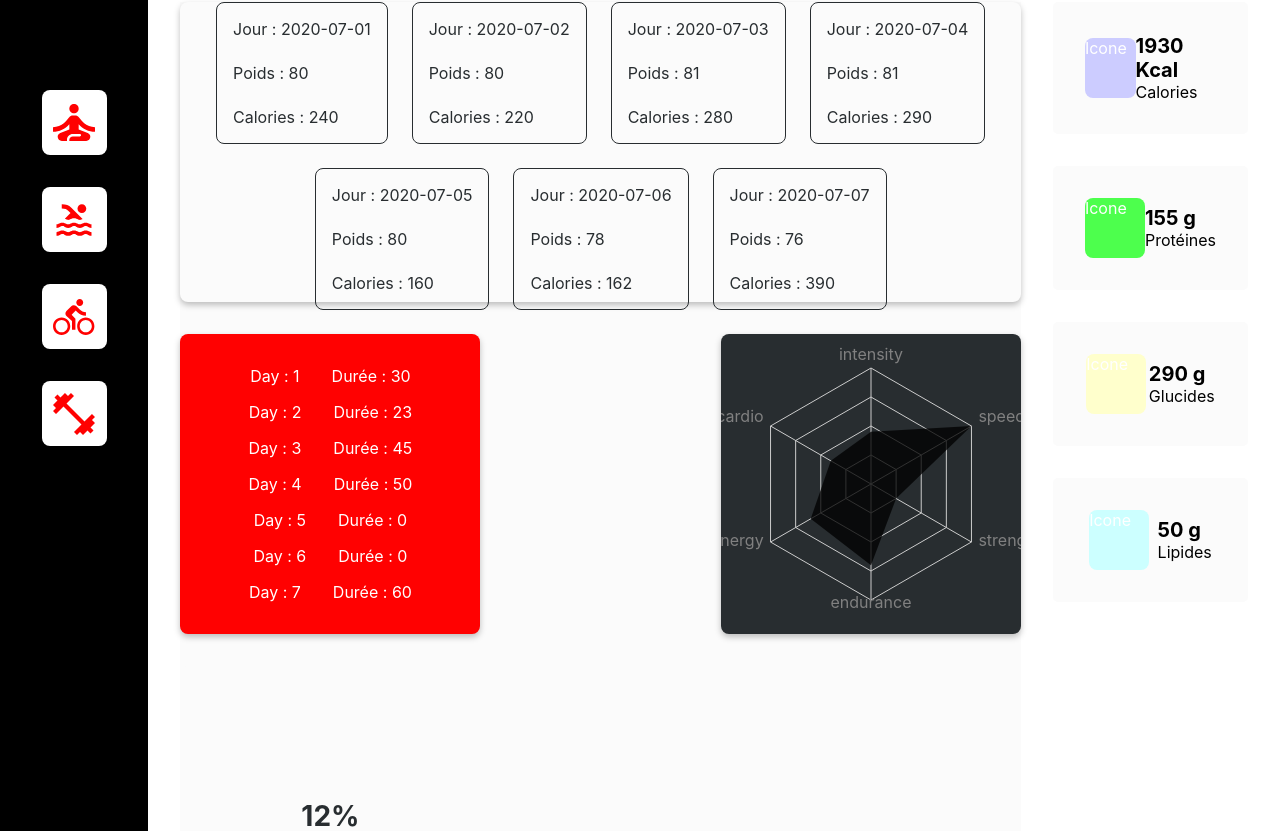
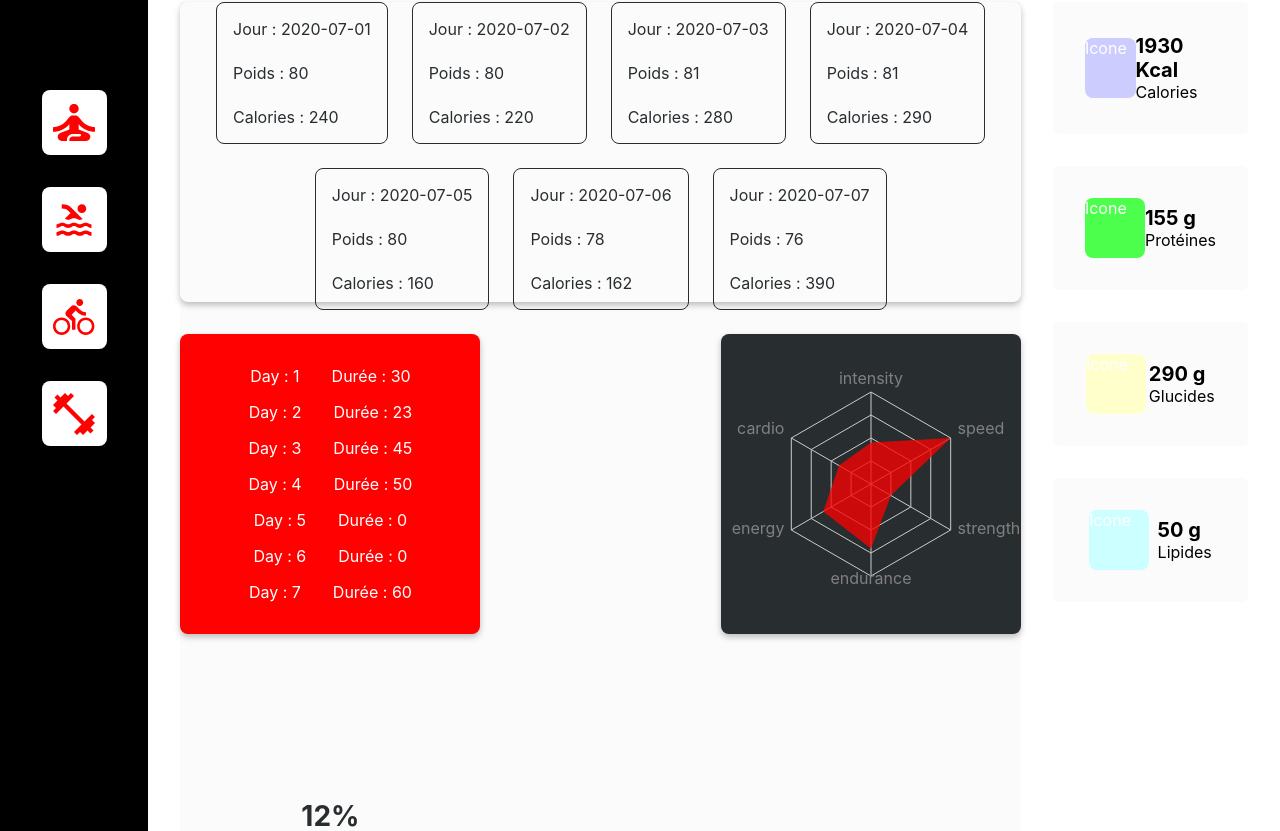
Before and after one commit to Mil00Z/sport-see, a React (Vite) app: page / in a window 1280 px wide. Shown: the part 385-1216 px from the top of the page. Built offline with nearby package versions, Linux system fonts and the light colour scheme.

Commit message:
Update Performance component with gestion of not fetching data + use state and effect

```diff
--- a/src/components/graphics/Performance.jsx
+++ b/src/components/graphics/Performance.jsx
@@ -1,4 +1,7 @@
+import { useState,useEffect } from 'react';
 import mockPerformance from '@datas/mock/mockUser12Performance.json'
+import Error from '@components/error/Error';
+
 import { Radar, RadarChart, PolarGrid, PolarAngleAxis, PolarRadiusAxis, ResponsiveContainer } from 'recharts';
 
 import '@styles/layout/graphics.scss'
@@ -8,88 +11,70 @@ const Performance = () => {
 
   const dataPerf = mockPerformance[0];
 
-  const values = Object.keys(dataPerf.data).map(key => dataPerf.data[key].value);
+  const [dataLife,setDataLife] = useState(false);
 
-  const criterias = Object.keys(dataPerf.kind).map(key => dataPerf.kind[key]).reverse();
+  const [dataSets,setDataSets] = useState([]);
+
+  // const values = Object.keys(dataPerf.data).map(key => dataPerf.data[key].value);
+
+  // const criterias = Object.keys(dataPerf.kind).map(key => dataPerf.kind[key]).reverse();
 
 
-  let dataSets;
+  useEffect(() => {
 
-  if (dataPerf.length !== 0) {
+    if (dataPerf) {
 
-    dataSets = dataPerf.data.map((item,index) => {
+      setDataLife(dataLife=>!dataLife);
+
+      setDataSets(dataSets => {
+
+        return dataPerf.data.map((item) => {
 
           return {
             "subject": dataPerf.kind[item.kind],
             "value": item.value,
             "fullMark":450
           }
+
+        }).reverse()
+
       });
-
-    dataSets.reverse();
 
     } else {
 
-    dataSets = [];
+      console.error('No data available to display');
+
     }
 
-
-  console.log(dataSets, values);
+  },[dataPerf]);
 
 
   return (
 
-    <div className="block performance">
-
-    {/* <div className="vals">
-    //       { values.map((val,index) => {
-
-    //             return (
-    //               <div key={`kind-${index}`} className="kind">
-    //                 <span>{val}</span>
-
-    //               </div>
-    //             )
-
-    //         }
-    //       )}
-
-       </div>
-      <div className="crits">
+    <div className="block performance" data-user={dataPerf?.userId}>
 
 
-    //       { criterias.map((crit,index) => {
-
-    //           return (
-    //             <div key={`criteria-${index}`} className="criteria">
-    //               <span>{crit}</span>
-
-    //             </div>
-    //           )
-
-    //         }
-
-    //       )}
-
-
-      </div>    */}
-
+      {dataPerf ? (
 
         <ResponsiveContainer width="100%" height="100%">
-           <RadarChart cx="50%" cy="50%" outerRadius="80%" data={dataSets}>
+
+          <RadarChart cx="50%" cy="50%" outerRadius="80%" data={dataSets} margin={{ top: 0, right: 35, bottom: 0, left: 35 }}>
             <PolarGrid />
             <PolarAngleAxis dataKey="subject" />
-            <Radar name="Benjamin" dataKey="value" stroke="var(--perf-color)" fill="var(--perf-color)" fillOpacity={0.76} />
+            <Radar name="Benjamin" dataKey="value"  fill="var(--data-color)" fillOpacity={0.76} />
+          </RadarChart>
 
-           </RadarChart>
         </ResponsiveContainer>
+
+      ):( <Error dataLife={dataLife}/>)
+
+    }
+
 
   </div>
 
 
   )
 
-
 }
-
 export default Performance
```
Lines whose indentation alone changed are shown as unchanged.
